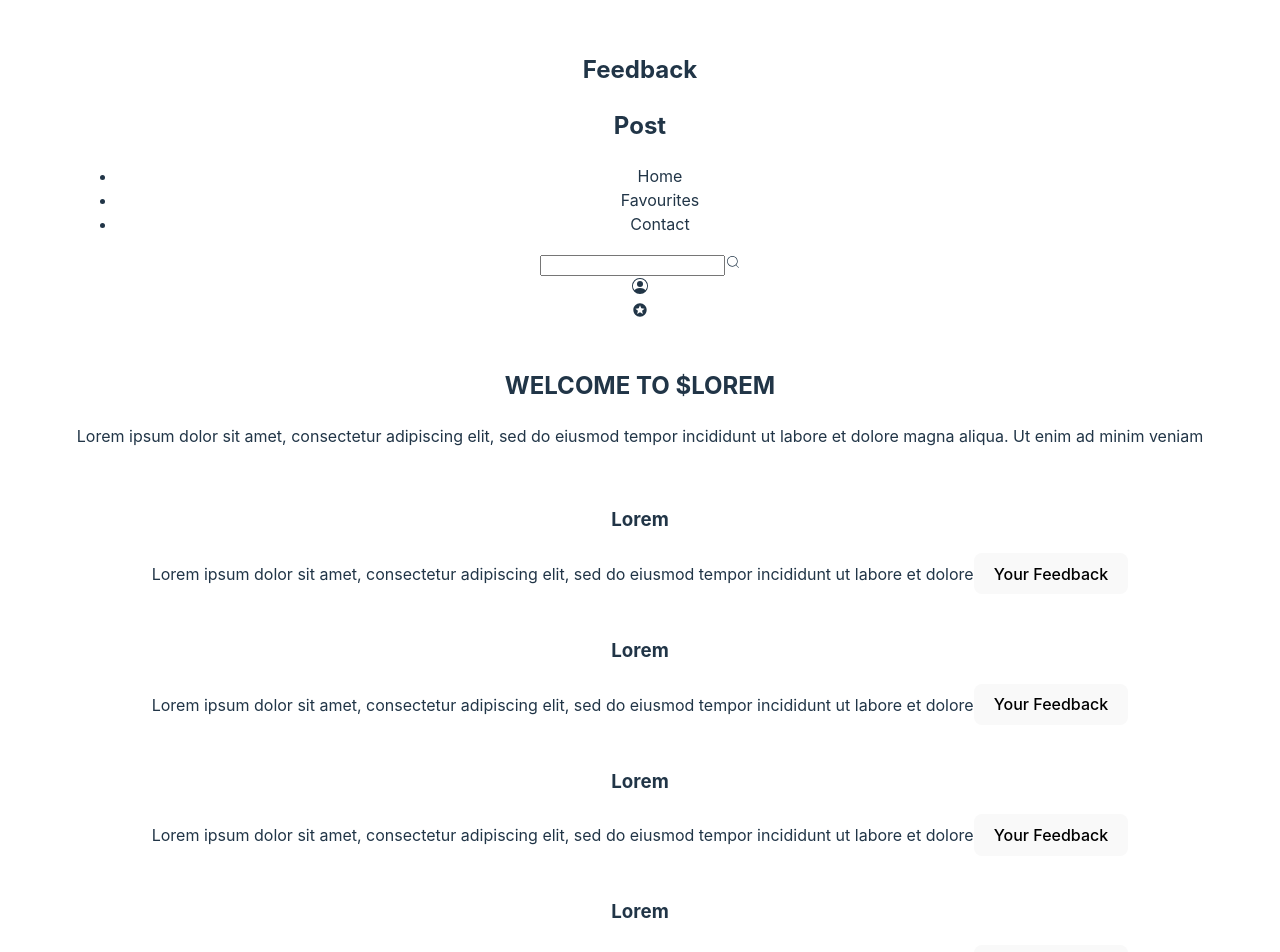
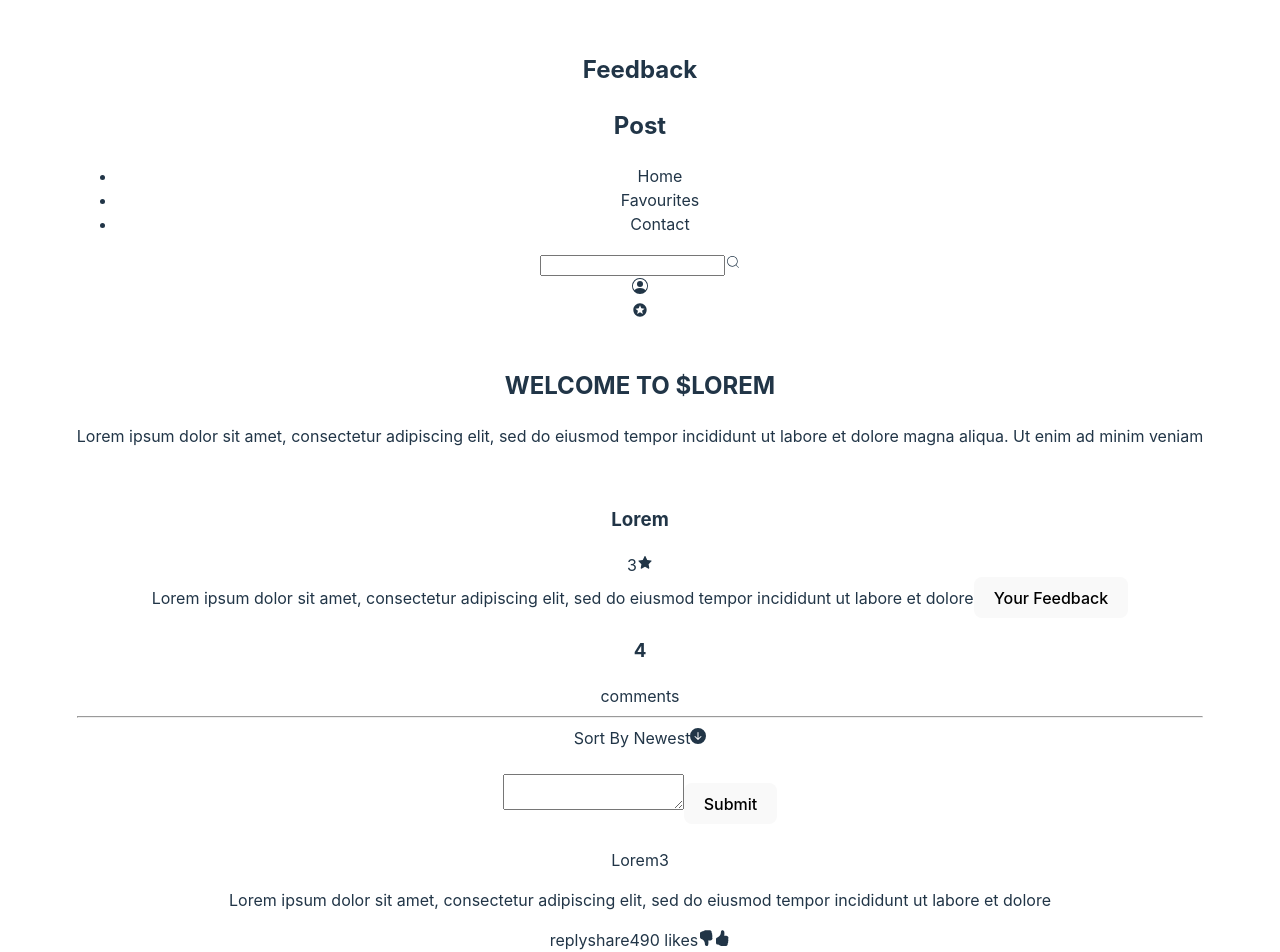
Before and after one commit to Moiso2001/FeedbackPost, a React (Vite) app: page /restaurant/1 in a window 1280 px wide. Shown: the top 952 px of the page. Built offline with nearby package versions, Linux system fonts and the light colour scheme.

Commit message:
Finally, I think?

```diff
--- a/src/components/CardDetail/Menu/Comments/Comments.tsx
+++ b/src/components/CardDetail/Menu/Comments/Comments.tsx
@@ -1,5 +1,8 @@
 
 /* DB Types */
+
+/* React Icons */
+import {BsFillHandThumbsUpFill, BsFillHandThumbsDownFill} from "react-icons/bs"
 
 type CommentsProps = {
     text: string
@@ -10,6 +13,10 @@ type CommentsProps = {
 export default function Comments({text, owner, rate}: CommentsProps) {
   return (
     <div>
+      <div>
+        <img/>
+      </div>
+      <div>
         <div>
             <span>{owner}</span>
             <span>{rate}</span>
@@ -17,6 +24,15 @@ export default function Comments({text, owner, rate}: CommentsProps) {
         <div>
             <p>{text}</p>
         </div>
+        <div>
+          <span>reply</span>
+          <span>share</span>
+          <span>490 likes</span>
+          <BsFillHandThumbsDownFill/>
+          <BsFillHandThumbsUpFill/>
+        </div>
+      </div>
+      <hr/>
     </div>
   )
 }
--- a/src/components/CardDetail/Menu/Food.tsx
+++ b/src/components/CardDetail/Menu/Food.tsx
@@ -2,6 +2,10 @@ import React from 'react'
 
 import { TypeComment } from '../../../db'
 import Comments from './Comments/Comments'
+
+/* React Icons */
+import {AiFillStar} from "react-icons/ai"
+import {BsArrowDownCircleFill} from "react-icons/bs"
 
 type FoodProps = {
     img: string
@@ -18,14 +22,40 @@ export default function Food({img,name,description,comments, rate}: FoodProps ){
                 <img src={img}/>
             </div>
             <div>
-                <h3>{name}</h3>
+                <div>
+                    <h3>{name}</h3>
+                    <div>
+                        <span>{rate}</span>
+                        <AiFillStar/>
+                    </div>
+                </div>
                 <span>{description}</span>
                 <button>Your Feedback</button>
             </div>
             <div>
-                {/* <div>
-                    {comments.map(e => <Comments key={e.id} owner={e.owner} text={e.text} rate={e.rate}/>)}
-                </div> */}
+                <div>
+                    <h3>{comments.length}</h3>
+                    <span>comments</span>
+                </div>
+                <hr/>
+                <div>
+                    <span>Sort By Newest</span>
+                    <BsArrowDownCircleFill/>
+                </div>
+                <div>
+                    <div>
+                        <img/>
+                    </div>
+                    <div>
+                        <textarea/>
+                        <button>Submit</button>
+                    </div>
+                </div>
+                <div>
+                    <div>
+                        {comments.map(e => <Comments key={e.id} owner={e.owner} text={e.text} rate={e.rate}/>)}
+                    </div>
+                </div>
             </div>
         </div>
     )
--- a/src/db/index.ts
+++ b/src/db/index.ts
@@ -135,5 +135,7 @@ export const restaurants: TypeRestaurant[] = [{
 /* Services */
 
 export function getRestaurantById(id: number) {
-    return restaurants.find(e => e.id === id)
+    const result = restaurants.find(e => e.id === id)
+
+    return result ? result : undefined
 }
```
